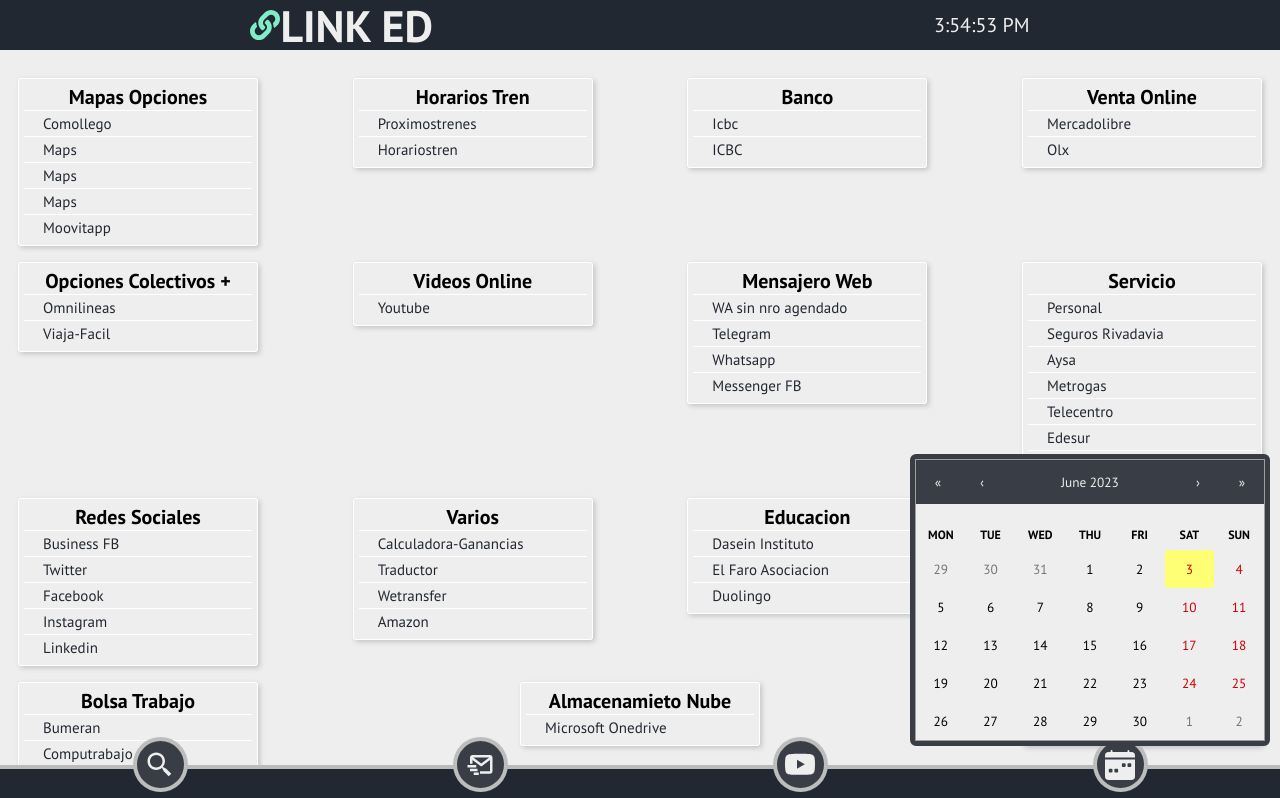
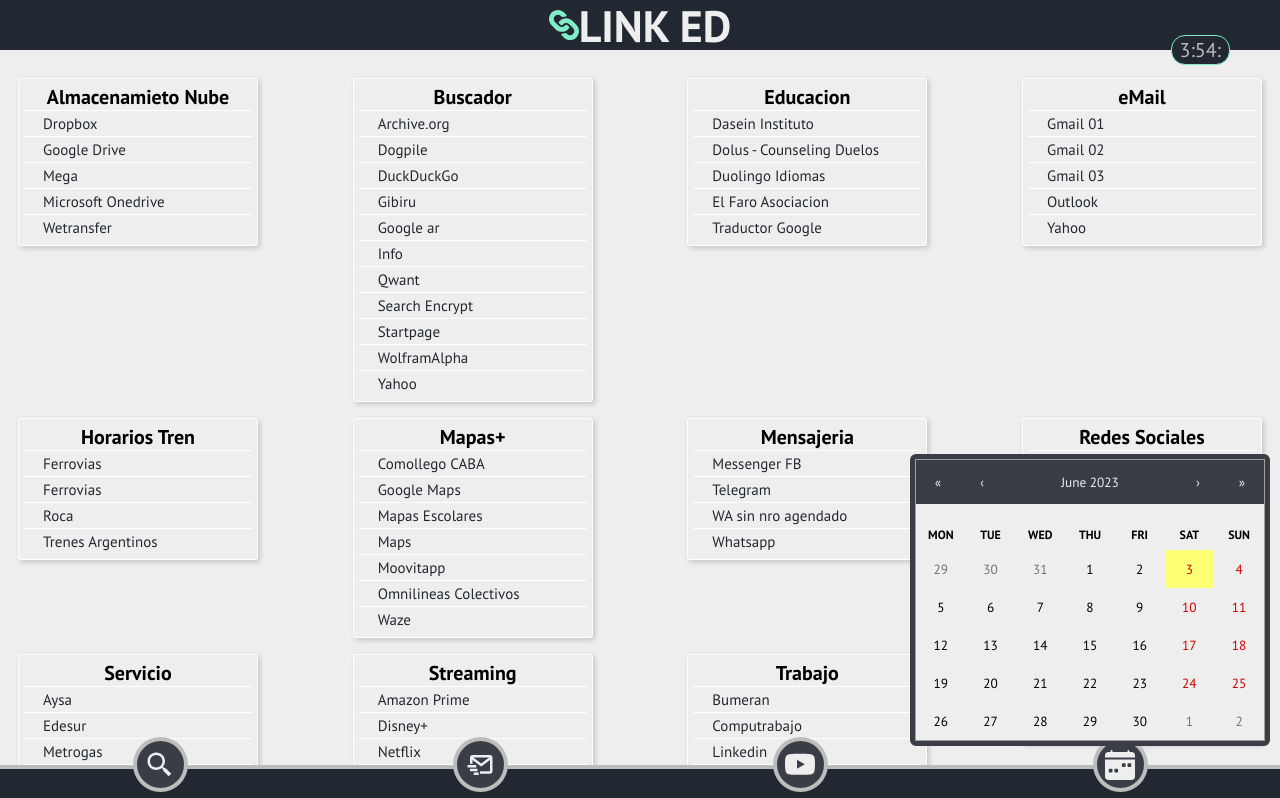
Before and after one commit to br1-gtr/zelda_app, a React (Vite) app: page / in a window 1280 px wide. Shown: the top 798 px of the page. Built offline with nearby package versions, Linux system fonts and the light colour scheme.

Commit message:
anim&style reloj

```diff
--- a/src/DATOS_EXCEL/DATOS_EXCEL.js
+++ b/src/DATOS_EXCEL/DATOS_EXCEL.js
@@ -1,68 +1,84 @@
 export const DATOS_EXCEL = [
 	{
-		enlace: 'http://comollego.ba.gob.ar/',
-		alias: 'Comollego',
-		categoria: 'Mapas Opciones',
+		enlace: 'https://www.dropbox.com',
+		alias: 'Dropbox',
+		categoria: 'Almacenamieto Nube',
 	},
 	{
-		enlace: 'http://maps.google.com.ar/',
-		alias: 'Maps',
-		categoria: 'Mapas Opciones',
+		enlace: 'https://www.google.com/intl/es-419_ar/drive/',
+		alias: 'Google Drive',
+		categoria: 'Almacenamieto Nube',
 	},
 	{
-		enlace: 'http://proximostrenes.ferrovias.com.ar/',
-		alias: 'Proximostrenes',
-		categoria: 'Horarios Tren',
+		enlace: 'https://mega.io/es',
+		alias: 'Mega',
+		categoria: 'Almacenamieto Nube',
 	},
 	{
-		enlace: 'http://www.icbc.com.ar/',
-		alias: 'Icbc',
-		categoria: 'Banco',
+		enlace:
+			'https://www.microsoft.com/es-ar/microsoft-365/onedrive/online-cloud-storage',
+		alias: 'Microsoft Onedrive',
+		categoria: 'Almacenamieto Nube',
 	},
 	{
-		enlace: 'http://www.mercadolibre.com.ar/',
-		alias: 'Mercadolibre',
-		categoria: 'Venta Online',
+		enlace: 'https://wetransfer.com/',
+		alias: 'Wetransfer',
+		categoria: 'Almacenamieto Nube',
 	},
 	{
-		enlace: 'http://www.omnilineas.com.ar/buenos-aires/colectivos/',
-		alias: 'Omnilineas',
-		categoria: 'Opciones Colectivos +',
+		enlace: 'https://archive.org',
+		alias: 'Archive.org',
+		categoria: 'Buscador',
 	},
 	{
-		enlace: 'http://www.viaja-facil.com/',
-		alias: 'Viaja-Facil',
-		categoria: 'Opciones Colectivos +',
+		enlace: 'https://www.dogpile.com/',
+		alias: 'Dogpile',
+		categoria: 'Buscador',
 	},
 	{
-		enlace: 'http://www.youtube.com/',
-		alias: 'Youtube',
-		categoria: 'Videos Online',
+		enlace: 'https://duckduckgo.com/',
+		alias: 'DuckDuckGo',
+		categoria: 'Buscador',
 	},
 	{
-		enlace: 'https://api.whatsapp.com/send?phone=XXXXXXXXXXX',
-		alias: 'WA sin nro agendado',
-		categoria: 'Mensajero Web',
+		enlace: 'https://gibiru.com',
+		alias: 'Gibiru',
+		categoria: 'Buscador',
 	},
 	{
-		enlace: 'https://autogestion.personal.com.ar/login/',
-		alias: 'Personal',
-		categoria: 'Servicio',
+		enlace: 'https://www.google.com.ar',
+		alias: 'Google ar',
+		categoria: 'Buscador',
 	},
 	{
-		enlace: 'https://autogestion.segurosrivadavia.com/',
-		alias: 'Seguros Rivadavia',
-		categoria: 'Servicio',
+		enlace: 'https://info.com/',
+		alias: 'Info',
+		categoria: 'Buscador',
 	},
 	{
-		enlace: 'https://business.facebook.com/creatorstudio/home',
-		alias: 'Business FB',
-		categoria: 'Redes Sociales',
+		enlace: 'https://www.qwant.com/?l=es',
+		alias: 'Qwant',
+		categoria: 'Buscador',
 	},
 	{
-		enlace: 'https://calculadora-ganancias.web.app/?#/',
-		alias: 'Calculadora-Ganancias',
-		categoria: 'Varios',
+		enlace: 'https://www.searchencrypt.com/home',
+		alias: 'Search Encrypt',
+		categoria: 'Buscador',
+	},
+	{
+		enlace: 'https://www.startpage.com/es/',
+		alias: 'Startpage',
+		categoria: 'Buscador',
+	},
+	{
+		enlace: 'https://www.wolframalpha.com',
+		alias: 'WolframAlpha',
+		categoria: 'Buscador',
+	},
+	{
+		enlace: 'https://espanol.yahoo.com/',
+		alias: 'Yahoo',
+		categoria: 'Buscador',
 	},
 	{
 		enlace: 'https://daseininstituto.educativa.org/index.cgi?id_curso=111',
@@ -70,13 +86,23 @@
 		categoria: 'Educacion',
 	},
 	{
-		enlace: 'https://elfaroasociacion.org.ar/mi-cuenta/',
+		enlace: 'https://www.dolus.com.ar',
+		alias: 'Dolus - Counseling Duelos',
+		categoria: 'Educacion',
+	},
+	{
+		enlace: 'https://es.duolingo.com/',
+		alias: 'Duolingo Idiomas',
+		categoria: 'Educacion',
+	},
+	{
+		enlace: 'https://elfaroasociacion.org.ar/',
 		alias: 'El Faro Asociacion',
 		categoria: 'Educacion',
 	},
 	{
-		enlace: 'https://es.duolingo.com/',
-		alias: 'Duolingo',
+		enlace: 'https://translate.google.com.ar/',
+		alias: 'Traductor Google',
 		categoria: 'Educacion',
 	},
 	{
@@ -95,19 +121,109 @@
 		categoria: 'eMail',
 	},
 	{
+		enlace: 'https://outlook.office.com/mail/inbox',
+		alias: 'Outlook',
+		categoria: 'eMail',
+	},
+	{
 		enlace: 'https://mail.yahoo.com/',
 		alias: 'Yahoo',
 		categoria: 'eMail',
 	},
 	{
-		enlace: 'https://maps.google.com.ar/',
-		alias: 'Maps',
-		categoria: 'Mapas Opciones',
+		enlace: 'http://proximostrenes.ferrovias.com.ar/',
+		alias: 'Ferrovias',
+		categoria: 'Horarios Tren',
+	},
+	{
+		enlace: 'http://www.ferrovias.com.ar/servicios/horarios.php?sbmn=2',
+		alias: 'Ferrovias',
+		categoria: 'Horarios Tren',
+	},
+	{
+		enlace: 'https://cosasdelroca.com.ar/index.php',
+		alias: 'Roca',
+		categoria: 'Horarios Tren',
+	},
+	{
+		enlace: 'https://www.horariostren.com.ar/',
+		alias: 'Trenes Argentinos',
+		categoria: 'Horarios Tren',
+	},
+	{
+		enlace: 'http://comollego.ba.gob.ar/',
+		alias: 'Comollego CABA',
+		categoria: 'Mapas+',
+	},
+	{
+		enlace: 'http://maps.google.com.ar/',
+		alias: 'Google Maps',
+		categoria: 'Mapas+',
+	},
+	{
+		enlace: 'https://www.ign.gob.ar/AreaServicios/Descargas/MapasEscolares',
+		alias: 'Mapas Escolares',
+		categoria: 'Mapas+',
 	},
 	{
 		enlace: 'https://maps.here.com/',
 		alias: 'Maps',
-		categoria: 'Mapas Opciones',
+		categoria: 'Mapas+',
+	},
+	{
+		enlace: 'https://www.moovitapp.com/',
+		alias: 'Moovitapp',
+		categoria: 'Mapas+',
+	},
+	{
+		enlace: 'http://www.omnilineas.com.ar/buenos-aires/colectivos/',
+		alias: 'Omnilineas Colectivos',
+		categoria: 'Mapas+',
+	},
+	{
+		enlace: 'https://www.waze.com/es/live-map/',
+		alias: 'Waze',
+		categoria: 'Mapas+',
+	},
+	{
+		enlace: 'https://www.messenger.com/',
+		alias: 'Messenger FB',
+		categoria: 'Mensajeria',
+	},
+	{
+		enlace: 'https://web.telegram.org/',
+		alias: 'Telegram',
+		categoria: 'Mensajeria',
+	},
+	{
+		enlace: 'https://api.whatsapp.com/send?phone=XXXXXXXXXXX',
+		alias: 'WA sin nro agendado',
+		categoria: 'Mensajeria',
+	},
+	{
+		enlace: 'https://web.whatsapp.com/',
+		alias: 'Whatsapp',
+		categoria: 'Mensajeria',
+	},
+	{
+		enlace: 'https://business.facebook.com/creatorstudio/home',
+		alias: 'Business FB',
+		categoria: 'Redes Sociales',
+	},
+	{
+		enlace: 'https://www.facebook.com/',
+		alias: 'Facebook',
+		categoria: 'Redes Sociales',
+	},
+	{
+		enlace: 'https://www.instagram.com/',
+		alias: 'Instagram',
+		categoria: 'Redes Sociales',
+	},
+	{
+		enlace: 'https://twitter.com/',
+		alias: 'Twitter',
+		categoria: 'Redes Sociales',
 	},
 	{
 		enlace: 'https://oficinavirtual.web.aysa.com.ar/index.html',
@@ -115,13 +231,29 @@
 		categoria: 'Servicio',
 	},
 	{
-		enlace: 'https://outlook.office.com/mail/inbox',
-		alias: 'Outlook',
-		categoria: 'eMail',
+		enlace:
+			'https://www.edesur.com.ar:8080/OficinaVirtual2/paginas/identificacionCliente.aspx?accion=-1',
+		alias: 'Edesur',
+		categoria: 'Servicio',
 	},
 	{
 		enlace: 'https://registro.micuenta.metrogas.com.ar/',
 		alias: 'Metrogas',
+		categoria: 'Servicio',
+	},
+	{
+		enlace: 'https://autogestion.personal.com.ar/login/',
+		alias: 'Personal',
+		categoria: 'Servicio',
+	},
+	{
+		enlace: 'https://autogestion.segurosrivadavia.com/',
+		alias: 'Seguros Rivadavia',
+		categoria: 'Servicio',
+	},
+	{
+		enlace: 'https://www.swissmedical.com.ar/prepagaclientes/login',
+		alias: 'Swissmedical',
 		categoria: 'Servicio',
 	},
 	{
@@ -130,92 +262,49 @@
 		categoria: 'Servicio',
 	},
 	{
-		enlace: 'https://translate.google.com.ar/',
-		alias: 'Traductor',
-		categoria: 'Varios',
+		enlace: 'https://www.primevideo.com',
+		alias: 'Amazon Prime',
+		categoria: 'Streaming',
 	},
 	{
-		enlace: 'https://twitter.com/',
-		alias: 'Twitter',
-		categoria: 'Redes Sociales',
+		enlace: 'https://www.disneyplus.com/es-ar',
+		alias: 'Disney+',
+		categoria: 'Streaming',
 	},
 	{
-		enlace: 'https://web.telegram.org/#/login',
-		alias: 'Telegram',
-		categoria: 'Mensajero Web',
+		enlace: 'https://www.netflix.com/ar/',
+		alias: 'Netflix',
+		categoria: 'Streaming',
 	},
 	{
-		enlace: 'https://web.whatsapp.com/',
-		alias: 'Whatsapp',
-		categoria: 'Mensajero Web',
-	},
-	{
-		enlace: 'https://wetransfer.com/',
-		alias: 'Wetransfer',
-		categoria: 'Varios',
-	},
-	{
-		enlace: 'https://www.accessbanking.com.ar/',
-		alias: 'ICBC',
-		categoria: 'Banco',
-	},
-	{
-		enlace:
-			'https://www.amazon.es/gp/digital/fiona/manage/#/home/content/booksAll/dateDsc/',
-		alias: 'Amazon',
-		categoria: 'Varios',
+		enlace: 'https://www.starplus.com/es-ar',
+		alias: 'Star+',
+		categoria: 'Streaming',
 	},
 	{
 		enlace: 'https://www.bumeran.com.ar/',
 		alias: 'Bumeran',
-		categoria: 'Bolsa Trabajo',
+		categoria: 'Trabajo',
 	},
 	{
 		enlace: 'https://www.computrabajo.com.ar/',
 		alias: 'Computrabajo',
-		categoria: 'Bolsa Trabajo',
-	},
-	{
-		enlace:
-			'https://www.edesur.com.ar:8080/OficinaVirtual2/paginas/identificacionCliente.aspx?accion=-1',
-		alias: 'Edesur',
-		categoria: 'Servicio',
-	},
-	{
-		enlace: 'https://www.facebook.com/',
-		alias: 'Facebook',
-		categoria: 'Redes Sociales',
-	},
-	{
-		enlace: 'https://www.horariostren.com.ar/',
-		alias: 'Horariostren',
-		categoria: 'Horarios Tren',
-	},
-	{
-		enlace: 'https://www.instagram.com/',
-		alias: 'Instagram',
-		categoria: 'Redes Sociales',
+		categoria: 'Trabajo',
 	},
 	{
 		enlace: 'https://www.linkedin.com/',
 		alias: 'Linkedin',
-		categoria: 'Redes Sociales',
+		categoria: 'Trabajo',
 	},
 	{
-		enlace: 'https://www.messenger.com/',
-		alias: 'Messenger FB',
-		categoria: 'Mensajero Web',
+		enlace: 'https://www.zonajobs.com.ar/',
+		alias: 'Zonajobs',
+		categoria: 'Trabajo',
 	},
 	{
-		enlace:
-			'https://www.microsoft.com/es-ar/microsoft-365/onedrive/online-cloud-storage',
-		alias: 'Microsoft Onedrive',
-		categoria: 'Almacenamieto Nube',
-	},
-	{
-		enlace: 'https://www.moovitapp.com/',
-		alias: 'Moovitapp',
-		categoria: 'Mapas Opciones',
+		enlace: 'http://www.mercadolibre.com.ar/',
+		alias: 'Mercadolibre',
+		categoria: 'Venta Online',
 	},
 	{
 		enlace: 'https://www.olx.com.ar/',
@@ -223,18 +312,13 @@
 		categoria: 'Venta Online',
 	},
 	{
-		enlace: 'https://www.qwant.com/?l=es',
-		alias: 'Qwant',
-		categoria: 'Buscador',
+		enlace: 'https://vimeo.com/es/',
+		alias: 'Vimeo',
+		categoria: 'Videos',
 	},
 	{
-		enlace: 'https://www.swissmedical.com.ar/prepagaclientes/login',
-		alias: 'Swissmedical',
-		categoria: 'Servicio',
-	},
-	{
-		enlace: 'https://www.zonajobs.com.ar/',
-		alias: 'Zonajobs',
-		categoria: 'Bolsa Trabajo',
+		enlace: 'http://www.youtube.com/',
+		alias: 'Youtube',
+		categoria: 'Videos',
 	},
 ];
--- a/src/components/Header.jsx
+++ b/src/components/Header.jsx
@@ -1,7 +1,7 @@
 import { Reloj } from './Reloj';
-import '../style/Header.css';
 import { useState } from 'react';
 import { FaLink } from 'react-icons/fa';
+import '../style/Header.css';
 export const Header = () => {
 	const [positionScroll, setPositionScroll] = useState(false);
 
--- a/src/components/Reloj.jsx
+++ b/src/components/Reloj.jsx
@@ -1,11 +1,21 @@
-import { useState, useEffect } from 'react';
+import { useState, useEffect, useRef } from 'react';
+import '../style/Header.css';
 export const Reloj = ({ estadoScroll }) => {
 	const [time, setTime] = useState();
+	const timeRef = useRef([]);
+
 	useEffect(() => {
 		setInterval(() => {
-			const datosHora = new Date();
-			setTime(datosHora.toLocaleTimeString());
+			const datosTiempo = new Date();
+			const datosHora = datosTiempo.toLocaleTimeString().substring(0, 5);
+			setTime(datosHora);
+			timeRef.current.classList.toggle('contraste_bg_reloj');
+			//console.log(datosHora.toLocaleTimeString().substring(0, 5));
 		}, 1000);
 	}, []);
-	return <div style={{ fontSize: estadoScroll ? 16 : 20 }}>{time}</div>;
+	return (
+		<div className="reloj" ref={timeRef}>
+			<div style={{ fontSize: estadoScroll ? 16 : 20 }}>{time}</div>
+		</div>
+	);
 };
--- a/src/style/Header.css
+++ b/src/style/Header.css
@@ -1,5 +1,6 @@
 @import './Color.css';
 .header_contenedor {
+	z-index: 10;
 	min-width: 380px;
 	font-size: 22px;
 	color: #eeeeee;
@@ -28,6 +29,24 @@
 	font-size: 15px;
 	transition: 0.2s all;
 }
+/*RELOJ*/
+.reloj {
+	background-color: #222831;
+	position: absolute;
+	bottom: -15px;
+	right: 50px;
+	border: 1px solid var(--color02);
+	border-radius: 14px;
+	& div {
+		padding: 1px 8px;
+		color: var(--color03B);
+	}
+}
+.contraste_bg_reloj {
+	transition: 0.3s;
+	background-color: #507377;
+	/*background-color: #2e3641;*/
+}
 
 @media (width < 1024px) {
 	.header_contenedor {
```
Also changed, not shown: 1 other file (tests, documents, lock files or other folders).
